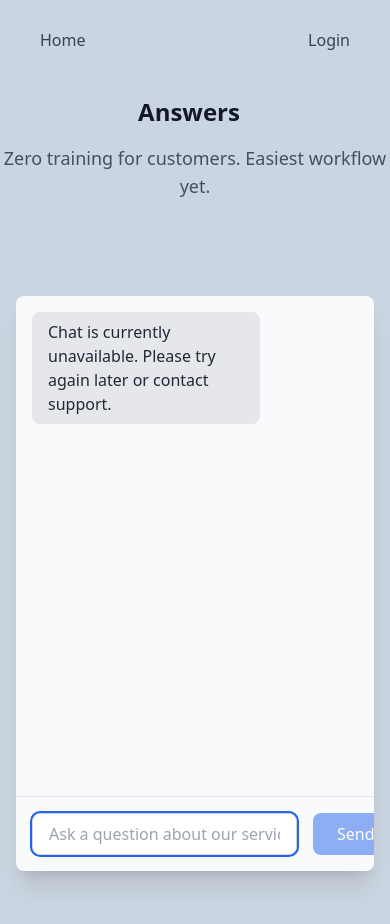
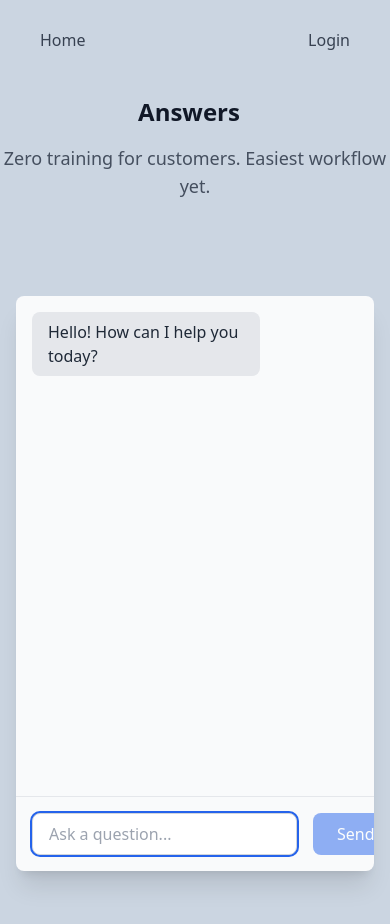
Before and after one commit to generaljudas/swift-assist, a React (Create React App) app: page /chat in a window 390 px wide. Shown: the top 924 px of the page. Built offline with nearby package versions, Linux system fonts and the light colour scheme; no server answers.

Commit message:
preview chat and user saving context to database working now

```diff
--- a/src/App.js
+++ b/src/App.js
@@ -7,7 +7,6 @@ import UserDashboard from './components/UserDashboard';
 import Contact from './components/Contact';
 import { authService } from './services/authService';
 import PublicChatPage from './pages/PublicChatPage';
-import CasaPage from './pages/CasaPage';
 
 // OAuth Callback handler
 const AuthCallback = () => {
@@ -185,8 +184,6 @@ const App = () => {
         <Route path="/chat" element={<Chat />} />
         {/* Public custom chat page for customer links */}
         <Route path="/chat/:customLinkName" element={<PublicChatPage />} />
-        {/* Casa page for any user, public or not */}
-        <Route path="/casa/:linkName" element={<CasaPage />} />
         <Route path="/dashboard" element={
           <AuthRoute>
             <UserDashboard />
--- a/src/components/AdminDashboard.js
+++ b/src/components/AdminDashboard.js
@@ -2,6 +2,7 @@ import React, { useState, useEffect } from 'react';
 import { useNavigate, NavLink, Routes, Route } from 'react-router-dom';
 import { authService } from '../services/authService';
 import { settingsService } from '../services/settingsService';
+import { userService } from '../services/userService';
 import Users from './Users';
 import SettingsForm from './SettingsForm';
 
@@ -22,13 +23,20 @@ const AdminDashboard = () => {
     setAdminContext(settingsService.getAdminContext() || '');
   }, [navigate]);
 
-  const handleSave = (e) => {
+  const handleSave = async (e) => {
     e.preventDefault();
+    setSaveStatus('');
     try {
       if (apiKey.trim()) {
         settingsService.setApiKey(apiKey.trim());
       }
       if (adminContext.trim()) {
+        // Save to database for admin user
+        const adminUser = authService.getUser();
+        if (adminUser && adminUser.id) {
+          await userService.updateChatContext(adminUser.id, adminContext.trim());
+        }
+        // Optionally, keep local for instant UI update
         settingsService.setAdminContext(adminContext.trim());
       }
       setSaveStatus('Settings saved successfully!');
--- a/src/components/Chat.js
+++ b/src/components/Chat.js
@@ -4,6 +4,7 @@ import AnimatedText from './AnimatedText';
 import { chatService } from '../services/chatService';
 import { authService } from '../services/authService';
 import { settingsService } from '../services/settingsService';
+import ChatWindowContainer from './ChatWindowContainer';
 
 const Chat = () => {
   const navigate = useNavigate();
@@ -159,67 +160,7 @@ const Chat = () => {
 
       {/* Chat interface below */}
       <div className="flex flex-col items-center px-4 sm:px-6 lg:px-8 mt-16 mb-24">
-        <div
-          ref={chatContainerRef}
-          className="w-full max-w-3xl bg-gray-50 rounded-lg shadow-xl overflow-hidden mx-auto"
-        >
-          {/* Messages container */}
-          <div className="h-[500px] sm:h-[550px] lg:h-[600px] overflow-y-auto p-4 sm:p-6">
-            {messages.map((message, index) => (
-              <div
-                key={index}
-                className={`mb-4 ${
-                  message.role === 'user' ? 'text-right' : 'text-left'
-                }`}
-              >
-                <div
-                  className={`inline-block max-w-[70%] rounded-lg px-4 py-2 ${
-                    message.role === 'user'
-                      ? 'bg-blue-500 text-white'
-                      : 'bg-gray-200 text-gray-800'
-                  }`}
-                >
-                  {message.content}
-                </div>
-              </div>
-            ))}
-            {isLoading && (
-              <div className="text-left mb-4">
-                <div className="inline-block bg-gray-200 text-gray-800 rounded-lg px-4 py-2">
-                  <div className="flex items-center space-x-2">
-                    <div className="w-2 h-2 bg-gray-600 rounded-full animate-bounce" />
-                    <div className="w-2 h-2 bg-gray-600 rounded-full animate-bounce" style={{ animationDelay: '0.2s' }} />
-                    <div className="w-2 h-2 bg-gray-600 rounded-full animate-bounce" style={{ animationDelay: '0.4s' }} />
-                  </div>
-                </div>
-              </div>
-            )}
-            <div ref={messagesEndRef} />
-          </div>
-
-          {/* Message input form */}
-          <form onSubmit={handleSendMessage} className="p-4 border-t border-gray-200">
-            <div className="flex space-x-4">
-              <input
-                ref={inputRef}
-                type="text"
-                value={inputMessage}
-                onChange={(e) => setInputMessage(e.target.value)}
-                placeholder="Ask a question about our services..."
-                className="flex-1 px-4 py-2 border border-gray-300 rounded-lg focus:outline-none focus:ring-2 focus:ring-blue-600"
-                disabled={isLoading}
-                autoFocus
-              />
-              <button
-                type="submit"
-                disabled={isLoading || !inputMessage.trim()}
-                className="px-6 py-2 bg-blue-600 text-white rounded-lg hover:bg-blue-700 focus:outline-none focus:ring-2 focus:ring-blue-600 disabled:opacity-50 disabled:cursor-not-allowed"
-              >
-                Send
-              </button>
-            </div>
-          </form>
-        </div>
+        <ChatWindowContainer mode="admin" />
       </div>
     </div>
   );
--- /dev/null
+++ b/src/components/ChatWindowContainer.js
@@ -0,0 +1,93 @@
+import React, { useEffect, useState, useRef } from 'react';
+import ChatWindow from './ChatWindow';
+import { chatService } from '../services/chatService';
+import { settingsService } from '../services/settingsService';
+import { authService } from '../services/authService';
+import axios from 'axios';
+import { API_URL } from '../services/userService';
+
+// mode: 'admin' | 'user'
+const ChatWindowContainer = ({ mode = 'admin', contextOverride }) => {
+  const [context, setContext] = useState('');
+  const [messages, setMessages] = useState([]);
+  const [inputMessage, setInputMessage] = useState('');
+  const [isLoading, setIsLoading] = useState(false);
+  const inputRef = useRef(null);
+  const messagesEndRef = useRef(null);
+
+  // Fetch context from backend
+  useEffect(() => {
+    if (contextOverride !== undefined) {
+      setContext(contextOverride);
+      setMessages([
+        { role: 'assistant', content: contextOverride ? contextOverride.split(/[.!?]/)[0] : 'Hello! How can I help you today?' }
+      ]);
+      return;
+    }
+    const fetchContext = async () => {
+      try {
+        let ctx = '';
+        if (mode === 'admin') {
+          // Fetch admin context (assume admin is user with username 'admin')
+          const res = await axios.get(`${API_URL}/users/admin`, { withCredentials: true });
+          ctx = res.data?.chat_context || '';
+        } else {
+          // Fetch current user context
+          const user = authService.getUser();
+          if (user && user.id) {
+            const res = await axios.get(`${API_URL}/users/${user.id}`, { withCredentials: true });
+            ctx = res.data?.chat_context || '';
+          }
+        }
+        setContext(ctx);
+        setMessages([
+          { role: 'assistant', content: ctx ? ctx.split(/[.!?]/)[0] : 'Hello! How can I help you today?' }
+        ]);
+      } catch (err) {
+        setContext('');
+        setMessages([{ role: 'assistant', content: 'Hello! How can I help you today?' }]);
+      }
+    };
+    fetchContext();
+  }, [mode, contextOverride]);
+
+  const handleSendMessage = async (e) => {
+    e.preventDefault();
+    if (!inputMessage.trim()) return;
+    const userMessage = { role: 'user', content: inputMessage };
+    setMessages(prev => [...prev, userMessage]);
+    setInputMessage('');
+    setIsLoading(true);
+    try {
+      const conversationHistory = messages.map(m => ({ role: m.role, content: m.content }));
+      if (context && context.trim()) {
+        conversationHistory.unshift({ role: 'system', content: context });
+      }
+      const apiKey = settingsService.getApiKey();
+      if (apiKey) chatService.setApiKey(apiKey);
+      const response = await chatService.sendMessage(userMessage.content, conversationHistory);
+      setMessages(prev => [...prev, { role: 'assistant', content: response }]);
+    } catch (error) {
+      setMessages(prev => [...prev, { role: 'assistant', content: 'Error: ' + (error.message || 'Unknown error') }]);
+    } finally {
+      setIsLoading(false);
+      setTimeout(() => {
+        if (inputRef.current) inputRef.current.focus();
+      }, 50);
+    }
+  };
+
+  return (
+    <ChatWindow
+      messages={messages}
+      inputMessage={inputMessage}
+      isLoading={isLoading}
+      onInputChange={e => setInputMessage(e.target.value)}
+      onSend={handleSendMessage}
+      inputRef={inputRef}
+      messagesEndRef={messagesEndRef}
+    />
+  );
+};
+
+export default ChatWindowContainer;
--- a/src/components/CustomChatWindow.js
+++ b/src/components/CustomChatWindow.js
@@ -1,3 +1,6 @@
+// This file is now deprecated. Use ChatWindowContainer instead for all chat preview and chat page logic.
+// This component is no longer used anywhere in the app.
+
 import React, { useRef, useState } from 'react';
 import ChatWindow from './ChatWindow';
 import { chatService } from '../services/chatService';
--- a/src/pages/CasaPage.js
+++ /dev/null
@@ -1,41 +0,0 @@
-import React, { useEffect, useState } from 'react';
-import { useParams } from 'react-router-dom';
-import CustomChatWindow from '../components/CustomChatWindow';
-import axios from 'axios';
-
-// This page renders CustomChatWindow, fetching the context from the backend based on the link
-const CasaPage = () => {
-  const { linkName } = useParams();
-  const [context, setContext] = useState('');
-  const [loading, setLoading] = useState(true);
-
-  useEffect(() => {
-    const fetchContext = async () => {
-      try {
-        const res = await axios.get(`/api/casa/${linkName}/context`);
-        if (res.data && res.data.context && res.data.context.length > 0) {
-          // Use the first system message or join all system messages
-          const systemMessages = res.data.context.filter((m) => m.role === 'system');
-          setContext(systemMessages.map((m) => m.content).join('\n'));
-        } else {
-          setContext('');
-        }
-      } catch (err) {
-        setContext('Failed to load chat context.');
-      }
-      setLoading(false);
-    };
-    fetchContext();
-  }, [linkName]);
-
-  if (loading)
-    return <div className="min-h-screen flex items-center justify-center bg-gray-50">Loading...</div>;
-
-  return (
-    <div className="min-h-screen flex items-center justify-center bg-gray-50">
-      <CustomChatWindow initialContext={context} />
-    </div>
-  );
-};
-
-export default CasaPage;
--- a/src/services/userService.js
+++ b/src/services/userService.js
@@ -159,6 +159,23 @@ class UserService {
     if (!response.ok) throw new Error('Failed to update custom links');
     return true;
   }
+
+  async updateChatContext(id, chat_context) {
+    if (!id) throw new Error('User ID is required');
+    try {
+      const response = await fetch(`${API_URL}/users/${id}/chat-context`, {
+        method: 'PUT',
+        headers: { 'Content-Type': 'application/json' },
+        credentials: 'include',
+        body: JSON.stringify({ chat_context })
+      });
+      if (!response.ok) throw new Error('Failed to update chat context');
+      return true;
+    } catch (error) {
+      handleApiError(error, 'Failed to update chat context');
+    }
+  }
 }
 
 export const userService = new UserService();
+export { API_URL };
```
Also changed, not shown: src/components/UserDashboard.js (+12 -8 lines), src/pages/PublicChatPage.js (+7 -6 lines), 1 other file (tests, documents, lock files or other folders).
